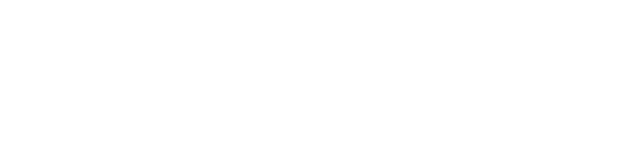
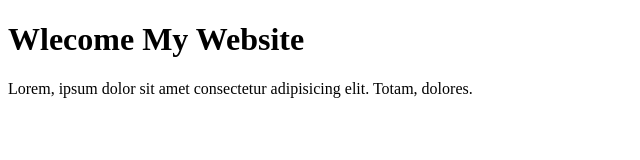
Before and after one commit to yesir67/my-website01, a plain HTML site: page index.html in a window 1280 px wide. Shown: the whole page, without its empty margins (0-640 px from the left). Drawn offline with Linux system fonts and the light colour scheme.

Commit message:
my secound commit

```diff
--- a/index.html
+++ b/index.html
@@ -6,6 +6,7 @@
     <title>My First Website</title>
 </head>
 <body>
-
+    <h1>Wlecome My Website</h1>
+    <p>Lorem, ipsum dolor sit amet consectetur adipisicing elit. Totam, dolores.</p>
 </body>
 </html>
```
